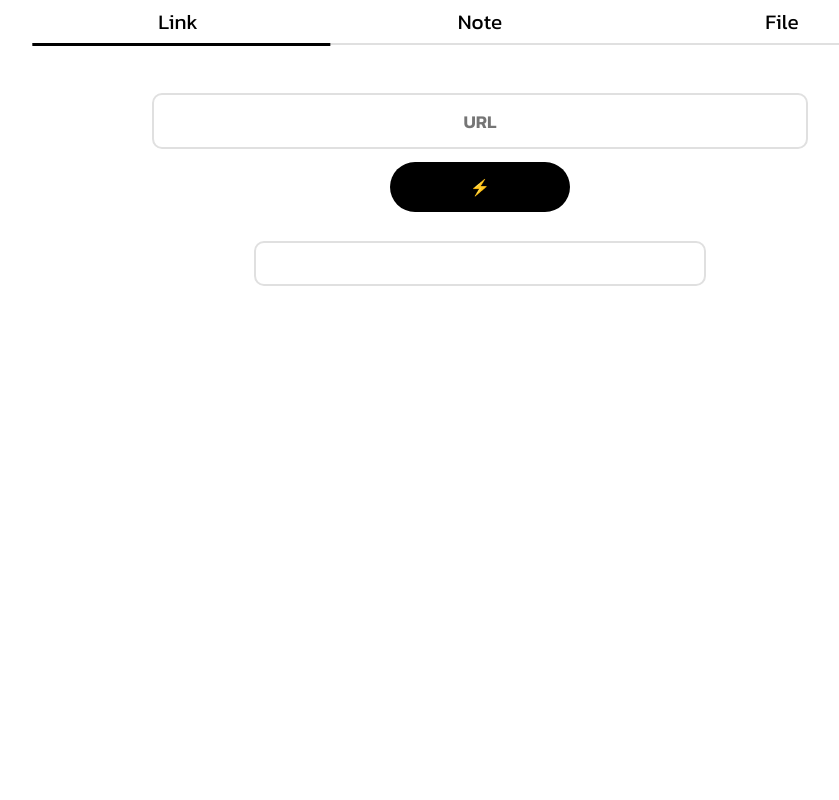
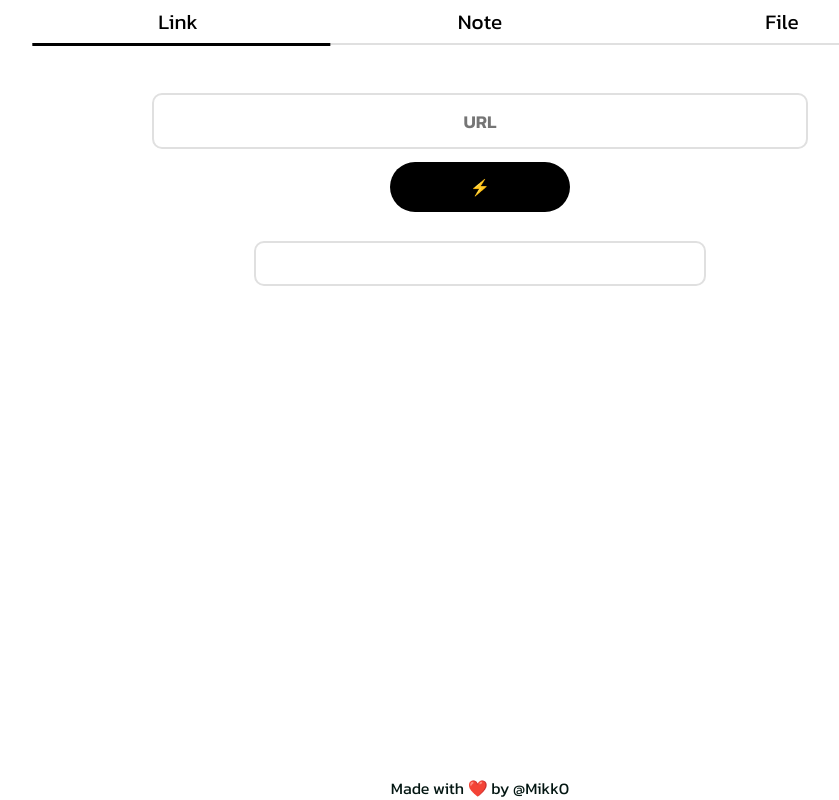
Before and after one commit to Mikk0git/repono_link-shortener-and-file-storage, a React (Vite) app: page / in a window 1280 px wide. Shown: the whole page, without its empty margins (160-999 px from the left). Built offline with nearby package versions, Linux system fonts and the light colour scheme; no server answers.

Commit message:
basic footer

```diff
--- a/src/App.tsx
+++ b/src/App.tsx
@@ -3,6 +3,7 @@ import MainContainer from "./components/mainContainer/MainContainer";
 import { BrowserRouter as Router, Route, Routes } from "react-router-dom";
 import NotePage from "./components/notePage/NotePage";
 import FilePage from "./components/filePage/FilePage";
+import Footer from "./components/footer/Footer";
 
 function App() {
   return (
@@ -16,6 +17,7 @@ function App() {
             <Route path="/f/:id" element={<FilePage />} />
           </Routes>
         </main>
+        <Footer />
       </Router>
     </>
   );
--- /dev/null
+++ b/src/components/footer/Footer.module.css
@@ -0,0 +1,24 @@
+footer {
+  display: flex;
+  justify-content: center;
+  align-items: center;
+  position: absolute;
+  /* TODO change this in the future */
+  bottom: 0;
+  width: 100%;
+}
+
+.h2 {
+  font-size: 1em;
+  font-weight: normal;
+  color: var(--text);
+}
+
+a:hover {
+  text-decoration: underline;
+}
+
+a {
+  color: inherit;
+  text-decoration: inherit;
+}
--- /dev/null
+++ b/src/components/footer/Footer.tsx
@@ -0,0 +1,13 @@
+import styles from "./Footer.module.css";
+
+const Footer = () => {
+  return (
+    <footer>
+      <h2 className={styles.h2}>
+        Made with ❤️ by <a href="https://github.com/Mikk0git">@Mikk0</a>
+      </h2>
+    </footer>
+  );
+};
+
+export default Footer;
```
